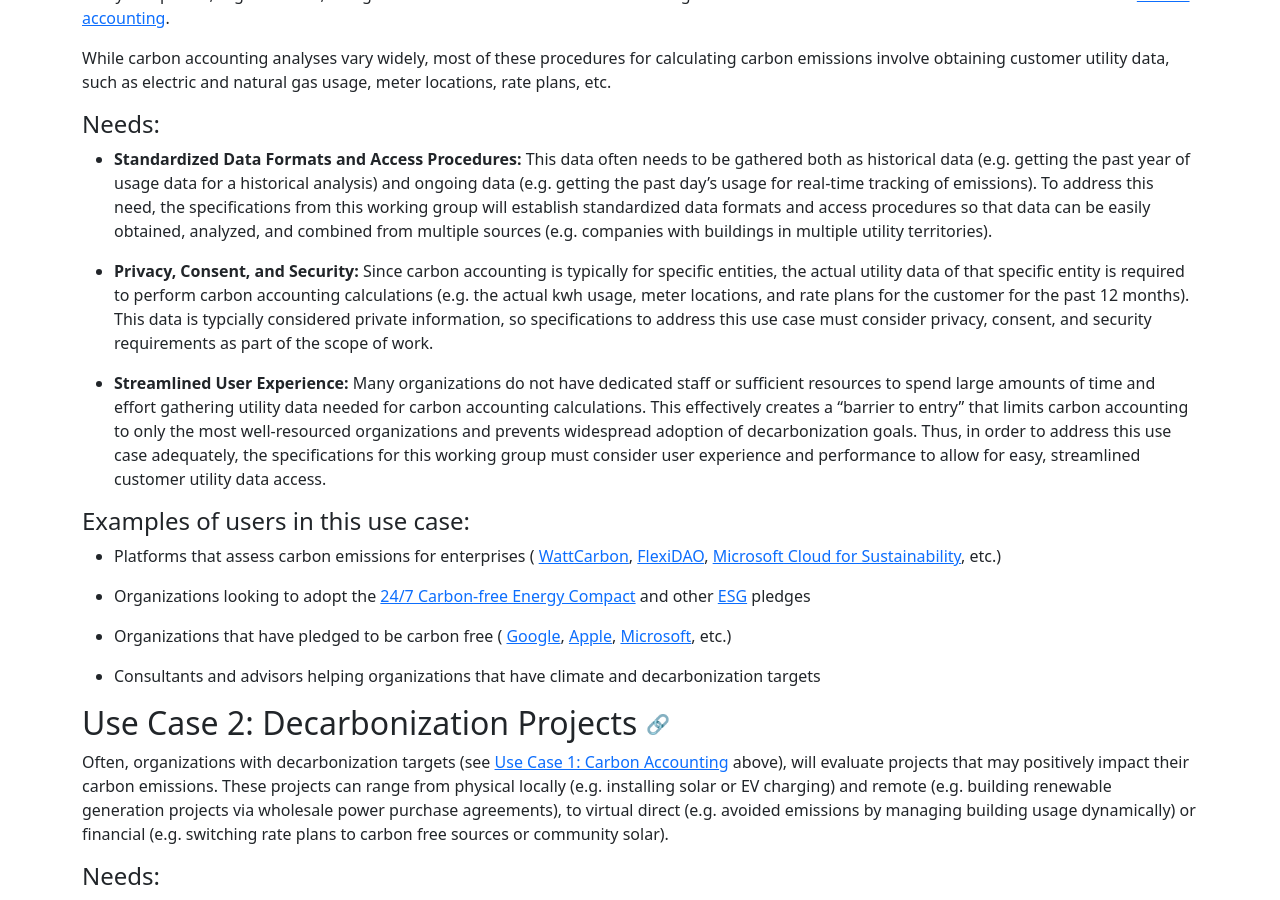
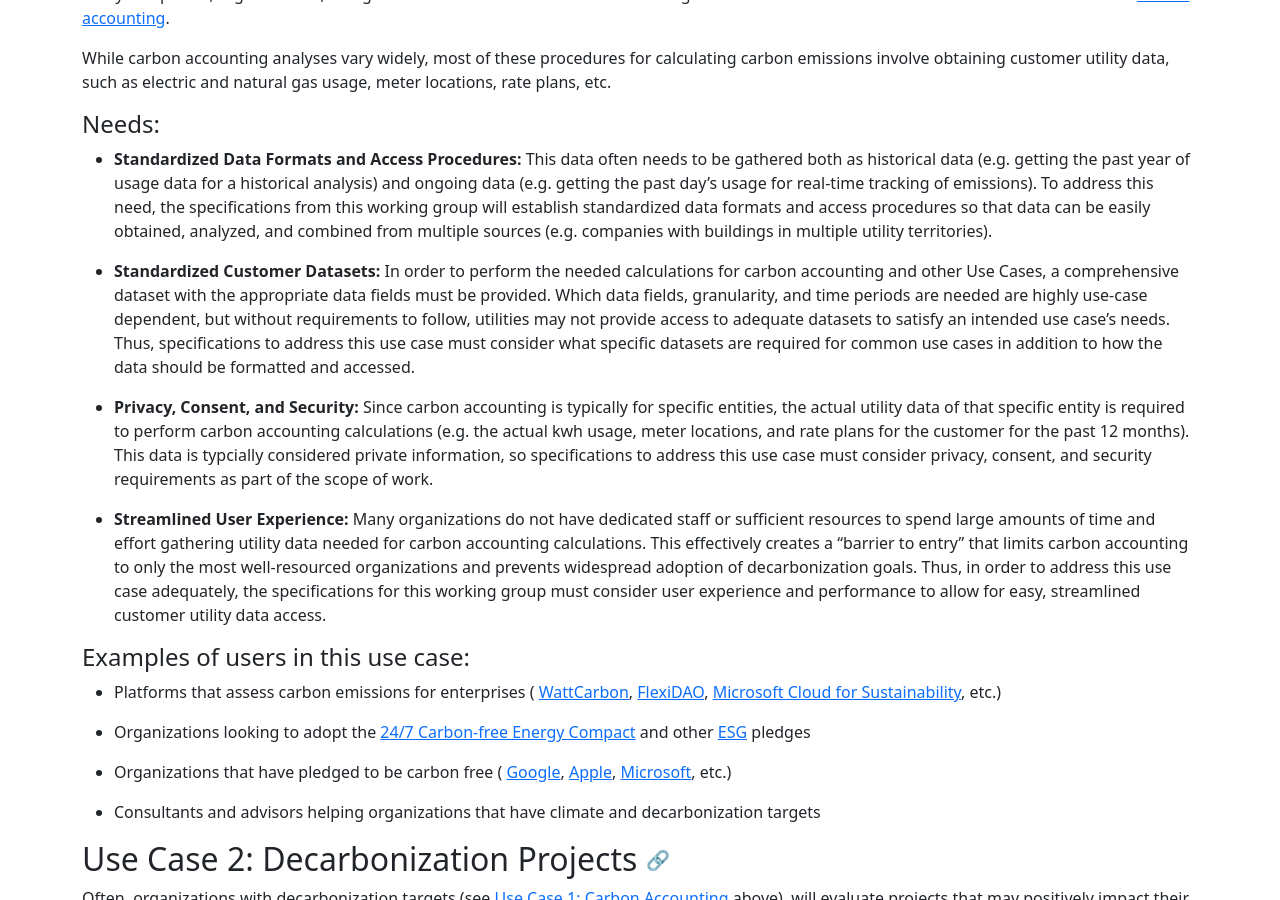
Before and after one commit to carbon-data-specification/Customer-Data, a Jekyll site: the page built from docs/use-cases.md, in a window 1280 px wide and 900 px high, scrolled down 364 px. Built offline with Jekyll 4.4.1, drawn with Linux system fonts in a browser that asks for light colours.

Commit message:
added base need for standardized customer datasets, addressing multiple comments by @halliecramer1, @op-ravi, @steve-ohmconnect

```diff
--- a/docs/use-cases.md
+++ b/docs/use-cases.md
@@ -29,6 +29,16 @@ of emissions). To address this need, the specifications from this working
 group will establish standardized data formats and access procedures so that
 data can be easily obtained, analyzed, and combined from multiple sources
 (e.g. companies with buildings in multiple utility territories).
+
+* **Standardized Customer Datasets:**
+In order to perform the needed calculations for carbon accounting and
+other Use Cases, a comprehensive dataset with the appropriate data fields
+must be provided. Which data fields, granularity, and time periods are
+needed are highly use-case dependent, but without requirements to follow,
+utilities may not provide access to adequate datasets to satisfy an intended
+use case's needs. Thus, specifications to address this use case must consider
+what specific datasets are required for common use cases in addition to how
+the data should be formatted and accessed.
 
 * **Privacy, Consent, and Security:**
 Since carbon accounting is typically for specific entities,
```
